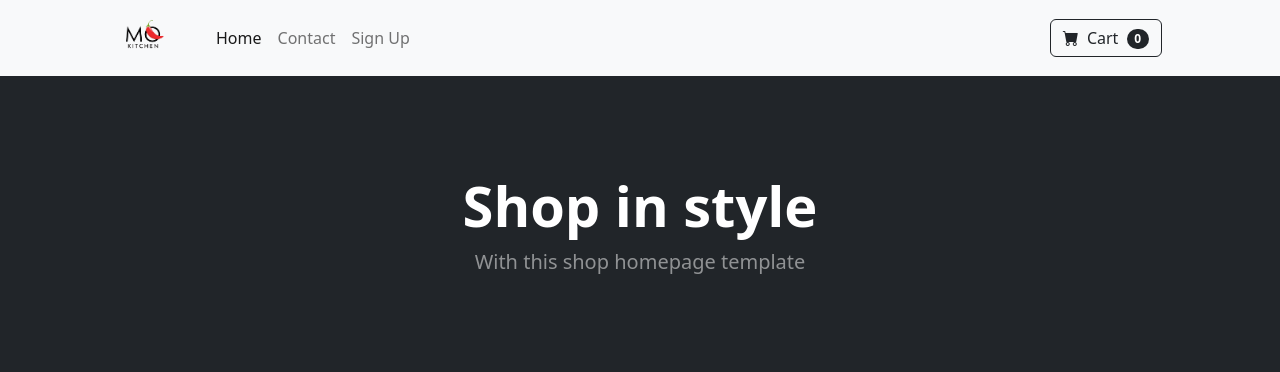
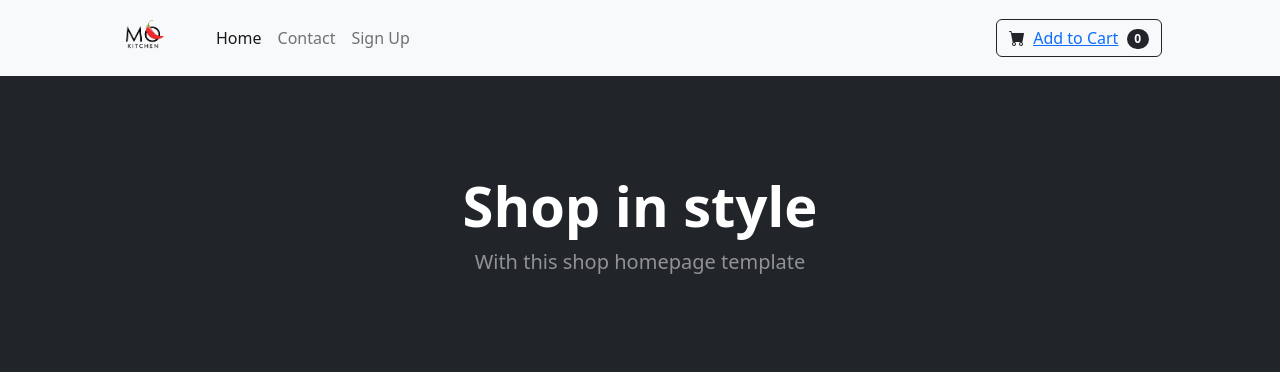
Before and after one commit to Randallace05/MQ, a PHP site: page /system/user_page/shop.php in a window 1280 px wide. Shown: the top 372 px of the page. Run offline with PHP 8.4, Linux system fonts and the light colour scheme; data comes from the database, SQL or seed files in the repository.

Commit message:
href ng cart

```diff
--- a/includes/cart bar.php
+++ b/includes/cart bar.php
@@ -81,7 +81,7 @@
 <div class="header">
     <img src="uploads/bgMQ.png" alt="MO Kitchen Logo">
         <div class="nav-links">
-            <a href="#contact">Cart</a>
+            <a href="cart.php">Cart</a>
         </div>
     <input type="text" class="search-bar" placeholder="What are you looking for?">
 </div>
--- a/user_page/shop.php
+++ b/user_page/shop.php
@@ -60,7 +60,7 @@
                 <form class="d-flex">
                     <button class="btn btn-outline-dark" type="submit">
                         <i class="bi-cart-fill me-1"></i>
-                        Cart
+                        <a href="MQ/cart.php">Add to Cart</a>
                         <span class="badge bg-dark text-white ms-1 rounded-pill">0</span>
                     </button>
                 </form>
```
